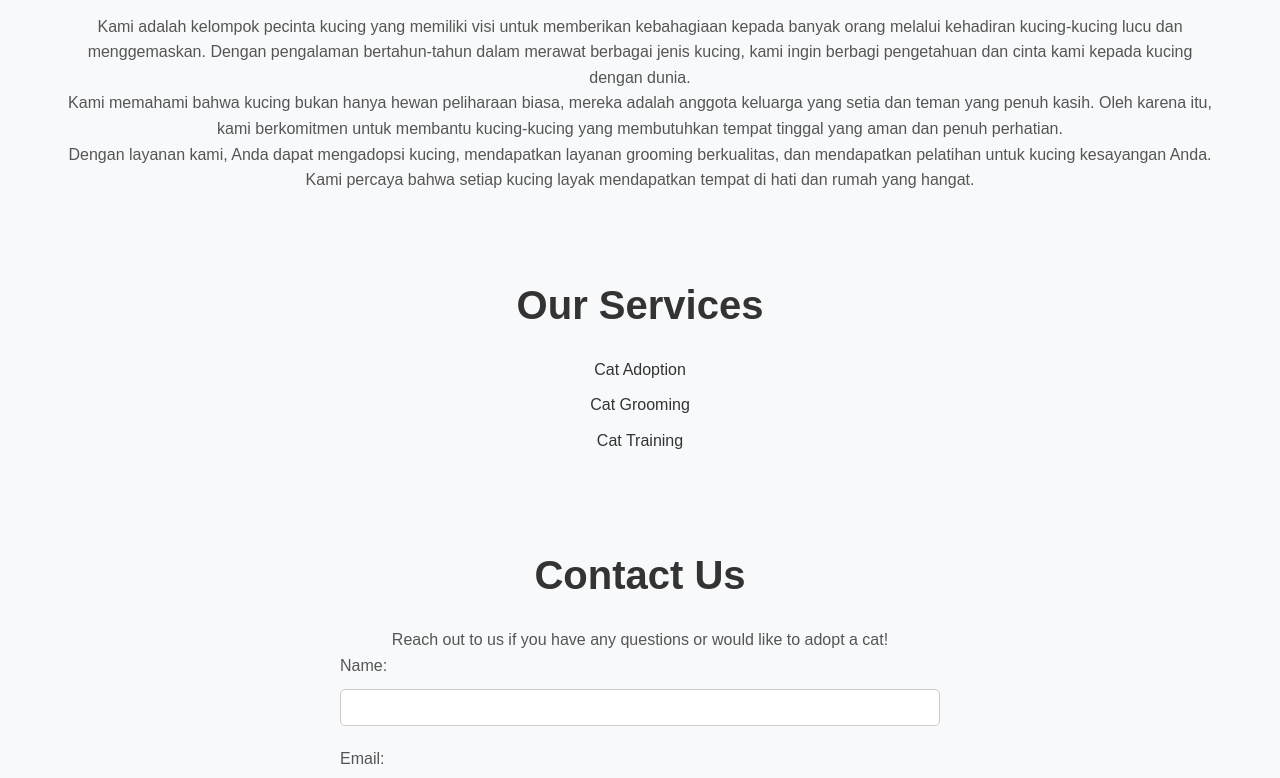
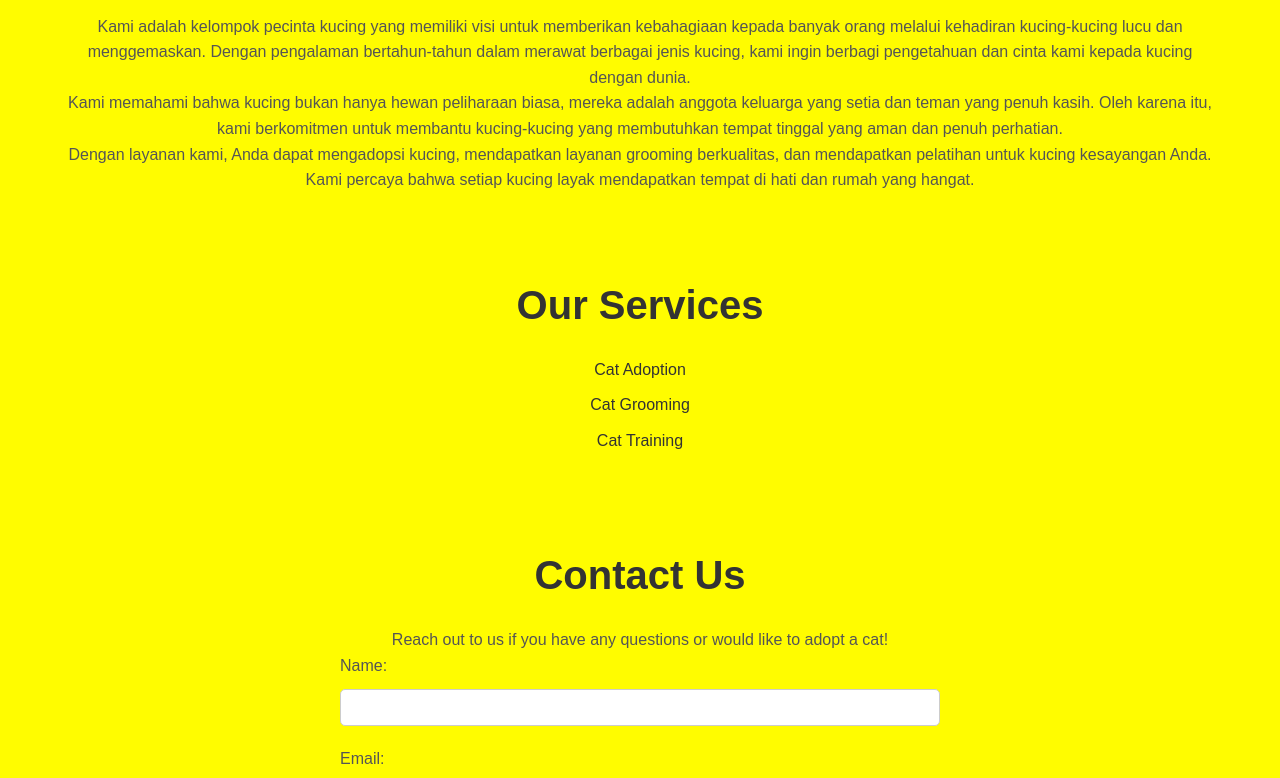
Before and after one commit to Amrinarosada08/utsProject, a plain HTML site: page index.html in a window 1280 px wide. Shown: the part 642-1420 px from the top of the page. Drawn offline with Linux system fonts and the light colour scheme.

Commit message:
Update style.css

```diff
--- a/styles/style.css
+++ b/styles/style.css
@@ -8,7 +8,7 @@
 /* Global Styles */
 body {
     font-family: Arial, sans-serif;
-    background-color: #f8f9fa;
+    background-color: #fffc00;
     color: #333;
     line-height: 1.6;
     margin: 0;
```
